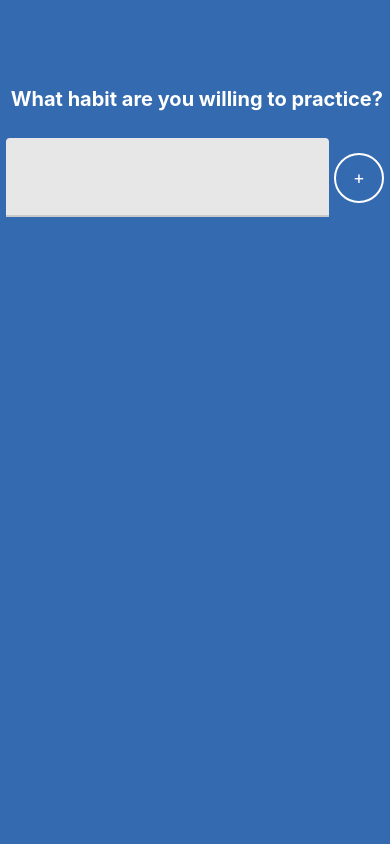
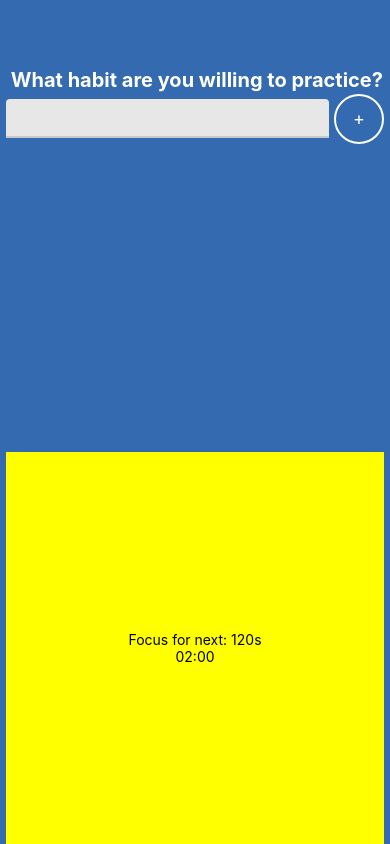
Before and after one commit to slavo3dev/nrgnomad, a React Native app: screen / in a window 390 px wide. Built offline with nearby package versions, Linux system fonts and the light colour scheme.

Commit message:
Building Coutdown Timer

```diff
--- a/App.js
+++ b/App.js
@@ -1,6 +1,7 @@
 import React, { useState } from 'react';
 import {StyleSheet,Text,View} from 'react-native';
-import { Focus } from "./src/features/focus"
+import {Focus} from "./src/features/focus"
+import { CountdownTimer } from './src/components/CountdownTimer';
 
 
 export default function App() {
@@ -10,6 +11,7 @@ export default function App() {
       {focusTask ? <Text>Habit TO FOCUS: </Text> : <Focus addFocus={setFocusTask} />}
       {console.log("[APP]: ", focusTask)}
       <Text>{focusTask}</Text>
+      <CountdownTimer time={120} />
     </View>
   );
 }
--- /dev/null
+++ b/src/components/CountdownTimer/index.js
@@ -0,0 +1,29 @@
+import React from "react";
+import {View,Text, StyleSheet} from 'react-native'
+
+const styles = StyleSheet.create({
+    container: {
+        flex: 1,
+        backgroundColor: "yellow",
+        width: "100%",
+        alignItems: "center",
+        justifyContent: "center"
+    },
+    text: {
+        color: "black"
+    }
+})
+
+export const CountdownTimer = ({time}) => {
+
+
+    const secondsToMinutes = Math.floor(time / 60) < 10 ? `0${Math.floor(time / 60)}` : Math.floor(time / 60)
+    const secondsToSeconds = Math.floor(time % 60) < 10 ? `0${Math.floor(time % 60)}` : Math.floor(time % 60)
+
+    return (
+        <View style={styles.container}>
+            <Text style={styles.text}>Focus for next: {time}s</Text>
+            <Text style={styles.text}>{secondsToMinutes}:{secondsToSeconds}</Text>
+        </View>
+    )
+}
```
